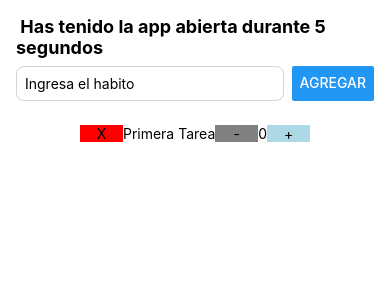
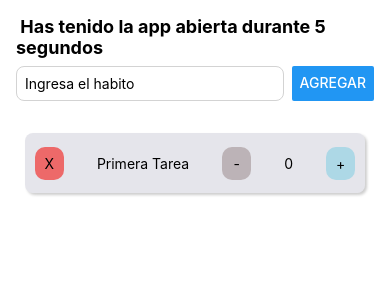
Before and after one commit to JoseMiguelBritoMenanteau/PUC-MOB2, a React Native app: screen / in a window 390 px wide. Shown: the top 300 px of the page. Built offline with nearby package versions, Linux system fonts and the light colour scheme.

Commit message:
Avance CSS

```diff
--- a/components/taskbox/styles-TaskBox.js
+++ b/components/taskbox/styles-TaskBox.js
@@ -5,31 +5,48 @@ const stylesTaskBox = StyleSheet.create ({
     container: {
         display: 'flex',
         flexDirection: 'row',
-        width: '80%',
-        height: 40,
-        justifyContent: 'center',
+        width: '95%',
+        height: 60,
         alignItems: 'center',
+        margin: 20,
+        backgroundColor: 'hsla(240, 13%, 52%, 0.19)',
+        borderRadius: 8,
+        shadowColor: 'black',
+        shadowOffset: { width: 2, height: 2 },
+        shadowOpacity: 0.2,
+        shadowRadius: 3,
+        paddingHorizontal: 10,
+        justifyContent: 'space-between'
+
+
+
     },
 
     pressable_bin: {
-        backgroundColor: 'red',
-        width: '15%',
+        backgroundColor: 'hsla(0, 81%, 65%, 0.91)',
+        width: '9%',
+        height: '55%',
         justifyContent: 'center',
         alignItems: 'center',
+        borderRadius: 10,
     },
 
     pressable_bajar: {
-        backgroundColor: 'grey',
-        width: '15%',
+        backgroundColor: 'hsla(0, 7%, 51%, 0.46)',
+        width: '9%',
+        height: '55%',
         justifyContent: 'center',
         alignItems: 'center',
+        borderRadius: 10
     },
 
     pressable_subir: {
         backgroundColor: 'lightblue',
-        width: '15%',
+        width: '9%',
+        height: '55%',
         justifyContent: 'center',
         alignItems: 'center',
+        borderRadius: 10,
     },
 });
 
```
